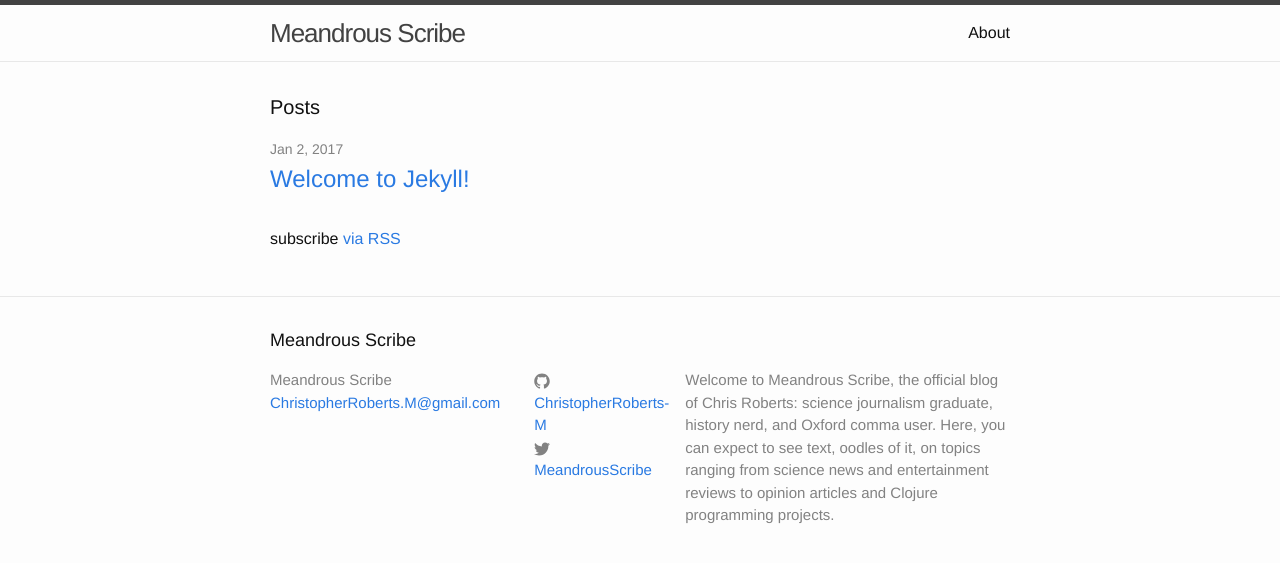
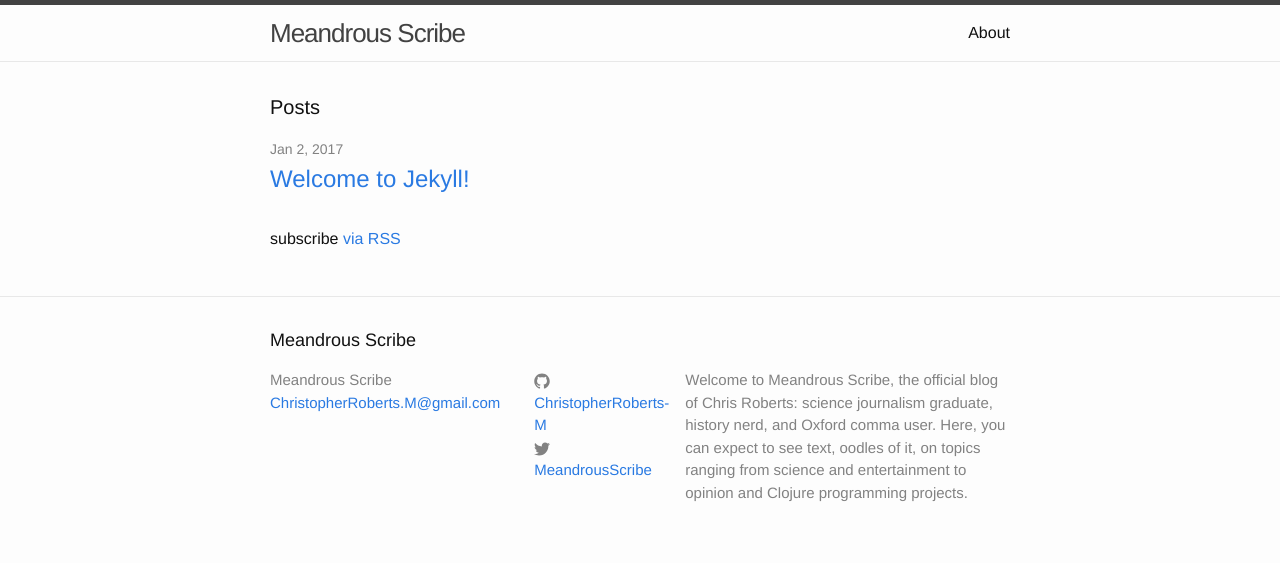
Before and after one commit to ChristopherRoberts-M/ChristopherRoberts-M.github.io, a Jekyll site: the page built from index.html, in a window 1280 px wide. Shown: the top 563 px of the page. Built offline with Jekyll 4.4.1, drawn with Linux system fonts in a browser that asks for light colours.

Commit message:
Update _config.yml

```diff
--- a/_config.yml
+++ b/_config.yml
@@ -12,8 +12,7 @@ description: > # this means to ignore newlines until "baseurl:"
   Welcome to Meandrous Scribe, the official blog of Chris Roberts:
   science journalism graduate, history nerd, and Oxford comma user.
   Here, you can expect to see text, oodles of it, on topics ranging
-  from science news and entertainment reviews to opinion articles
-  and Clojure programming projects.
+  from science and entertainment to opinion and Clojure programming projects.
 baseurl: "" # the subpath of your site, e.g. /blog
 url: "www.MeandrousScribe.com" # the base hostname & protocol for your site
 twitter_username: MeandrousScribe
```
